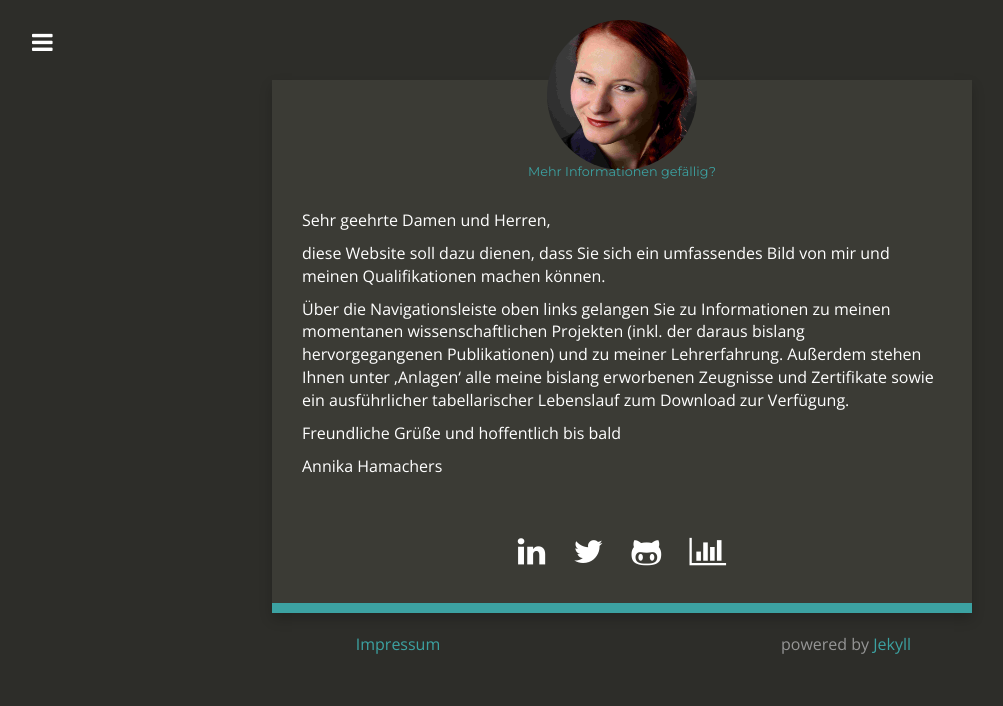
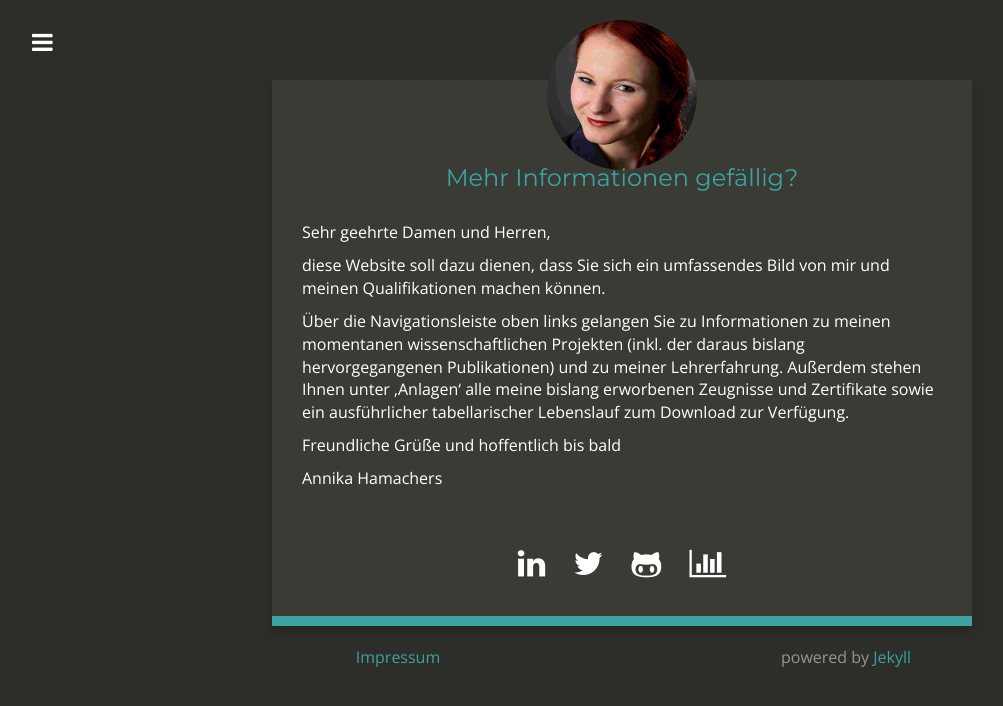
Before and after one commit to BriGitBardot/Bewerbung2, a Jekyll site: the page built from index.md, in a window 1280 px wide. Shown: the top 706 px of the page, without its empty margins (18-1021 px from the left). Built offline with Jekyll 4.4.1, drawn with Linux system fonts in a browser that asks for light colours; nearby versions of some CDN libraries.

Commit message:
Update index.md

```diff
--- a/index.md
+++ b/index.md
@@ -13,7 +13,7 @@ layout: pic
                 <img id="bild" src="Bewerbung_image.jpg" class="img-circle about-image" height="150" width="150" alt="{{ site.title }}" />
             </div>
 
-            <h1 class="header author-header" itemprop="headline" style="font-size:0.8em;">Mehr Informationen gefällig?</h1>
+            <h1 class="header author-header" itemprop="headline" style="font-size:1.5em;">Mehr Informationen gefällig?</h1>
 
             <div class="author-text">
 <p align="left">Sehr geehrte Damen und Herren,</p>
```
